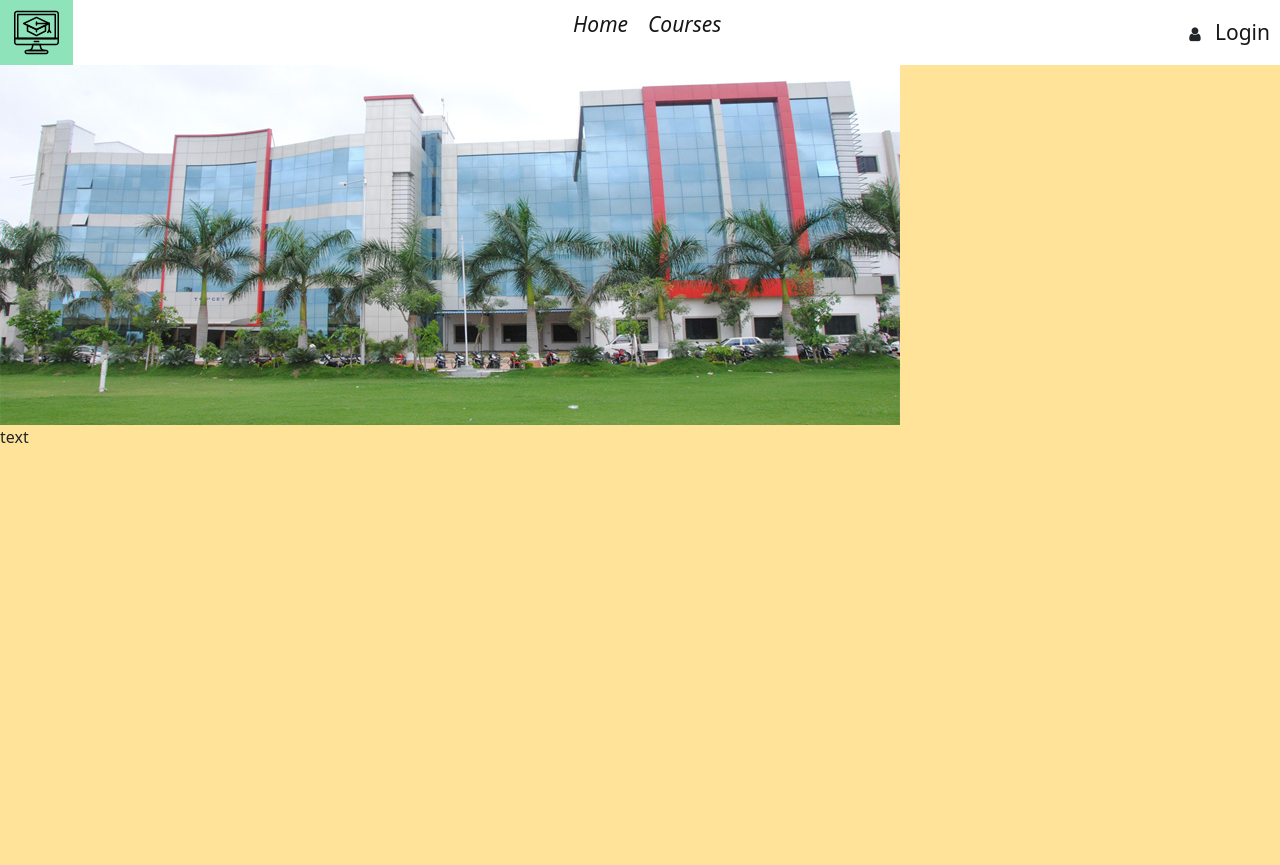
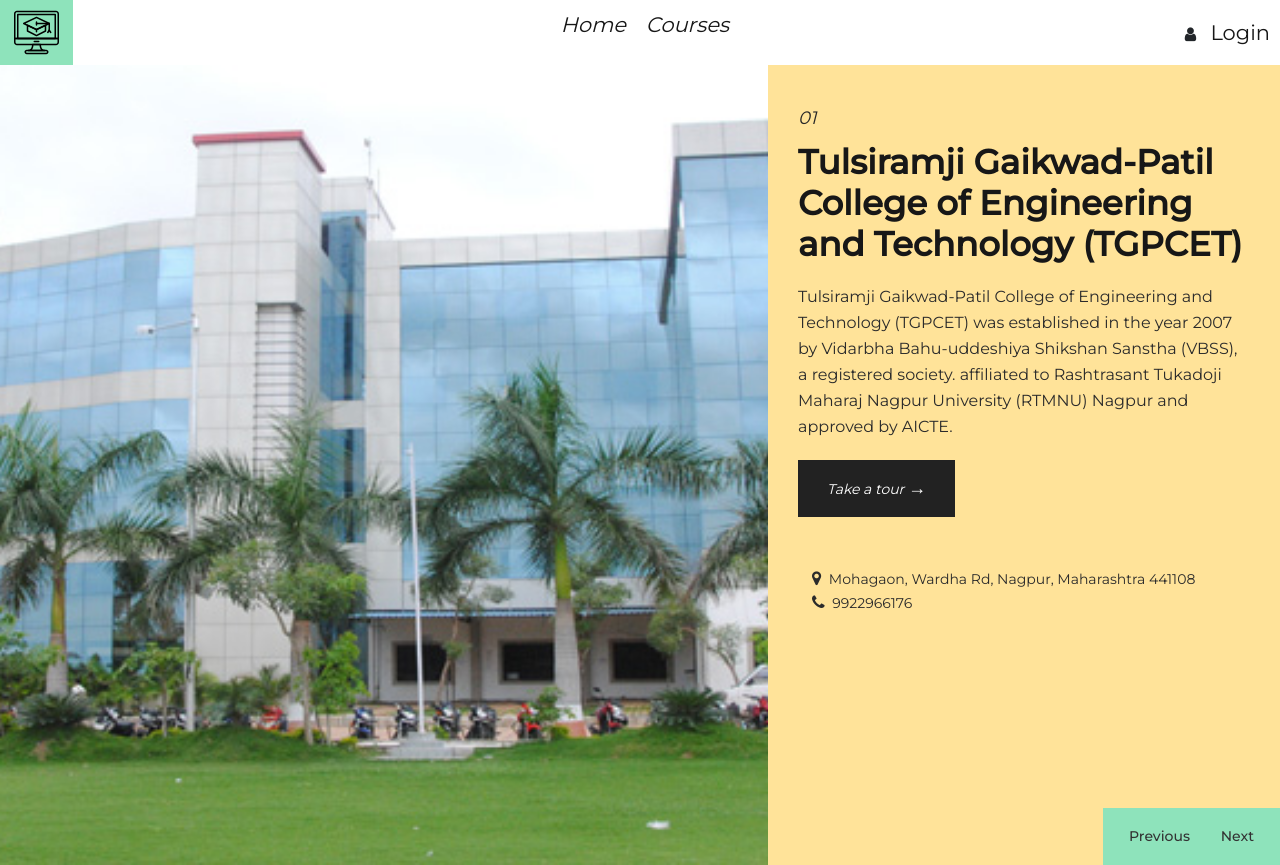
Before and after one commit to lanjewarraj/mini-pro, a PHP site: page / in a window 1280 px wide. Run offline with PHP 8.4, Linux system fonts and the light colour scheme.

Commit message:
started mini project of online learning system commit 2

```diff
--- a/css/style.css
+++ b/css/style.css
@@ -1,21 +1,44 @@
 @import url('https://fonts.googleapis.com/css2?family=Montserrat:wght@300;400;500&display=swap');
-*{
+
+* {
     margin: 0;
     padding: 0;
     -webkit-box-sizing: border-box;
     box-sizing: border-box;
-}
-html{
     font-family: 'Montserrat', sans-serif;
 }
-ul{
+ul {
     list-style: none;
 }
-a{
+
+a {
     text-decoration: none;
+    font-family: 'Montserrat', sans-serif;
+}
+h1,
+h2,
+h3,
+h4,
+h5,
+h6{
+    font-family: 'Montserrat', sans-serif;
+}
+p{
+    font-size: 16px;
+}
+.hero-btn{
+    background-color: #222;
+    color: #fff;
+    padding: 14px 28px;
+    border: 1px solid #222;
+    font-size: 14px;
+}
+#arrow{
+    font-size: 18px;
+    font-family: 'Montserrat', sans-serif;
 }
 /*==================navigation==================*/
-header{
+header {
     width: 100%;
     display: -webkit-box;
     display: -ms-flexbox;
@@ -27,48 +50,166 @@
     -ms-flex-align: center;
     align-items: center;
 }
-header .nav-left{
+
+header .nav-left {
     padding: 10px 14px;
     background-color: #8EE3BB;
 }
-.nav ul{
+
+.nav ul {
     display: -webkit-box;
     display: -ms-flexbox;
     display: flex;
 }
-.nav ul li{
+
+.nav ul li {
     margin: 8px 10px;
 }
-.nav ul li a{
+
+.nav ul li a {
     color: #171717;
     font-size: 21px;
     font-style: italic;
 }
-.nav-right a{
+
+.nav-right a {
     font-size: 21px;
     padding: 8px 10px;
     color: #171717;
 }
+
 /*==================hero section==================*/
-.hero{
+.slick-next{
+    position: absolute;
+    bottom: 0;
+    right: 0;
+    background-color: #8EE3BB;
+    color:#333;
+    font-size: 14px;
+    border: none;
+    padding: 18px 26px;
+    font-weight: 500;
+}
+.slick-prev{
+   position: absolute;
+    bottom: 0;
+    right: 5%;
+    background-color: #8EE3BB;
+    color:#333;
+    font-size: 14px;
+    border: none;
+    padding: 18px 26px;
+    font-weight: 500;
+    z-index: 10;
+}
+.hero {
     width: 100%;
     height: 100vh;
 }
-.hero-slider{
+
+.hero-slider {
     width: 100%;
 }
+
 .hero-slider .slider-1,
 .hero-slider .slider-2,
-.hero-slider .slider-3{
+.hero-slider .slider-3 {
     width: 100%;
     height: 100vh;
+    display: -webkit-box;
+    display: -ms-flexbox;
+    display: flex;
 }
-.hero-slider .slider-1{
+
+.hero-slider .slider-1 {
     background-color: #FFE399;
 }
-.hero-slider .slider-2{
+
+.hero-slider .slider-2 {
     background-color: #8EE3BB;
 }
-.hero-slider .slider-3{
+
+.hero-slider .slider-3 {
     background-color: #FFD0BA;
 }
+
+.hero-slider .slider-1 .inner-left {
+    background: url(../assets/images/banner/banner-1.jpg);
+    background-size: cover;
+    background-repeat: no-repeat;
+    background-position: center;
+}
+.hero-slider .slider-2 .inner-left {
+    background: url(../assets/images/banner/banner-2.jpg);
+    background-size: cover;
+    background-repeat: no-repeat;
+    background-position: center;
+}
+.hero-slider .slider-3 .inner-left {
+    background: url(../assets/images/banner/banner-3.jpg);
+    background-size: cover;
+    background-repeat: no-repeat;
+    background-position: center;
+}
+.hero-slider .slider-1 .inner-left,
+.hero-slider .slider-2 .inner-left,
+.hero-slider .slider-3 .inner-left {
+    width: 60%;
+}
+
+.hero-slider .slider-1 .inner-right,
+.hero-slider .slider-2 .inner-right,
+.hero-slider .slider-3 .inner-right {
+    width: 40%;
+}
+.hero-slider .slider-1 .inner-right .text{
+    width: 100%;
+    padding: 40px 30px 0 30px;
+}
+.number{
+    font-size: 18px;
+    color: #272727;
+    font-style: italic;
+}
+.hero-slider .slider-1 .inner-right .text h2{
+    font-size: 34px;
+    font-weight: bold;
+    color: #171717;
+    margin: 10px 0 12px 0;
+}
+.hero-slider .slider-1 .inner-right .text p{
+    margin: 20px 0;
+    line-height: 26px;
+    color: #2b2b2b;
+}
+.hero-slider .slider-1 .inner-right .text button{
+    font-style: italic;
+}
+.hero-slider .slider-1 .inner-right .text button:hover{
+    -webkit-transition: .3s ease-in-out;
+    transition: .3s ease-in-out;
+    -webkit-box-shadow: 1px 1px 1px rgba(1,1,1,.5);
+    box-shadow: 2px 2px 8px rgba(1,1,1,.5);
+}
+#arrow:hover{
+    -webkit-transform: translateX(10px);
+    transform: translateX(10px);
+    -webkit-transition: .3s ease-in-out;
+    transition: .3s ease-in-out;
+}
+.hero-slider .slider-1 .inner-right .map{
+    width: 100;
+    margin-top: 50px;
+}
+.hero-slider .slider-1 .inner-right .map ul li{
+    margin: 0 8px;
+}
+.hero-slider .slider-1 .inner-right .map ul li a{
+    font-size: 14px;
+    color: #2B2B2B;
+}
+.hero-slider .slider-1 .inner-right .map ul li a i{
+    color: #2B2B2B;
+    font-size: 16px;
+    margin: 0 4px;
+}
--- a/index.html
+++ b/index.html
@@ -43,22 +43,36 @@
         <div class="hero">
             <div class="hero-slider">
                 <div class="slider-1">
-                    <div class="col-xl-4">
-                        <img src="assets/images/banner/banner-1.jpg">
+                    <div class="inner-left">
+
                     </div>
-                    <div class="col-xl-8">text</div>
+                    <div class="inner-right">
+                        <div class="text">
+                            <span class="number">01</span>
+                            <h2>Tulsiramji Gaikwad-Patil College of Engineering and Technology (TGPCET)</h2>
+                            <p>Tulsiramji Gaikwad-Patil College of Engineering and Technology (TGPCET) was established in the year 2007 by Vidarbha Bahu-uddeshiya Shikshan Sanstha (VBSS), a registered society. affiliated to Rashtrasant Tukadoji Maharaj Nagpur University (RTMNU) Nagpur and approved by AICTE.</p>
+                            <button type="button" class="hero-btn">Take a tour <span id="arrow"> &#8594;</span></button>
+                        </div>
+                        <div class="map">
+                            <ul>
+                                <li><a href="https://goo.gl/maps/BTzrnUu95LfVRnjq6" target="_blank"><i class="fa fa-map-marker"></i> Mohagaon, Wardha Rd, Nagpur, Maharashtra 441108</a>
+                                </li>
+                                 <li><a href="tel:9922966176"><i class="fa fa-phone"></i> 9922966176</a></li>
+                            </ul>
+                        </div>
+                    </div>
                 </div>
                 <div class="slider-2">
-                    <div class="col-xl-4">
-                        <img src="assets/images/banner/banner-2.jpg">
+                    <div class="inner-left">
+
                     </div>
-                    <div class="col-xl-8">text</div>
+                    <div class="inner-right">text</div>
                 </div>
                 <div class="slider-3">
-                    <div class="col-xl-4">
-                        <img src="assets/images/banner/banner-3.jpg">
+                    <div class="inner-left">
+
                     </div>
-                    <div class="col-xl-8">text</div>
+                    <div class="inner-right">text</div>
                 </div>
             </div>
         </div>
--- a/js/script.js
+++ b/js/script.js
@@ -1,5 +1,5 @@
 $(document).ready(function () {
     $('.hero-slider').slick({
-     arrows: false,
+     arrows: true,
     });
 });
```
Also changed, not shown: assets/images/banner/INDIA-TODAY-19.jpg (renamed from assets/images/banner/banner-5.jpg).
